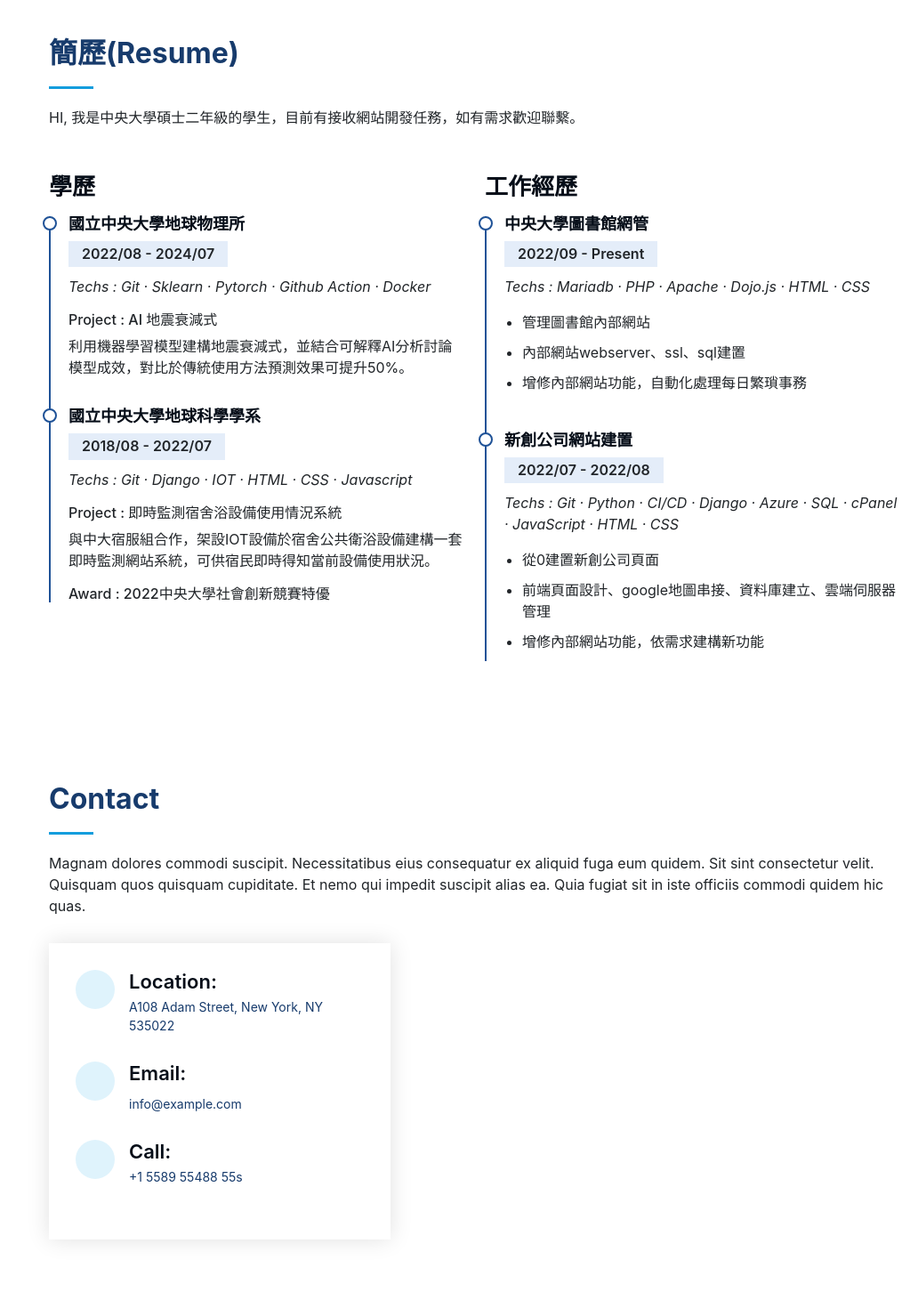
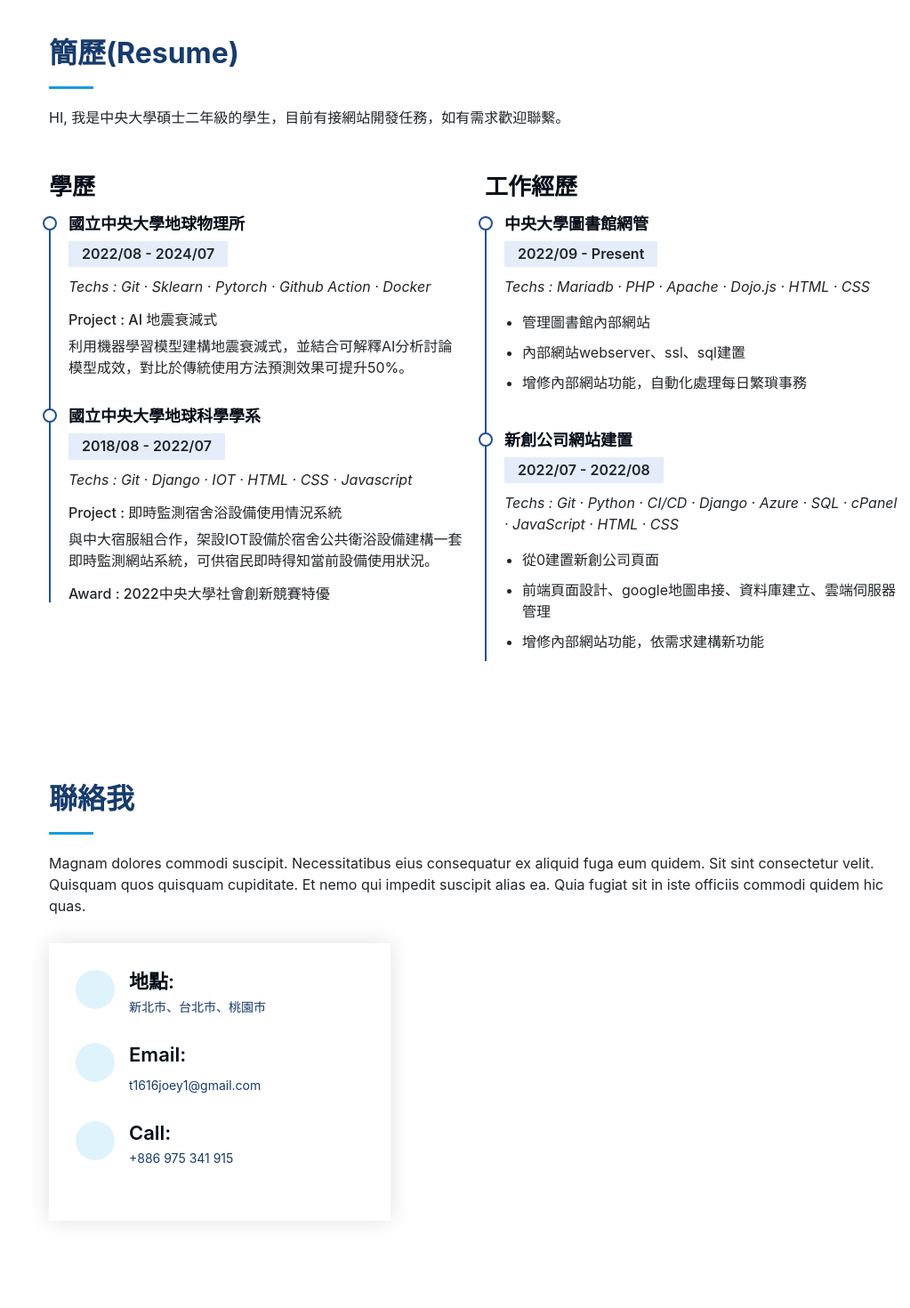
Before and after one commit to badguy361/badguy361.github.io, a React (Create React App) app: page / in a window 1280 px wide. Shown: the part 980-2450 px from the top of the page at 89% size, without its empty margins (257-1280 px from the left). Built offline with nearby package versions, Linux system fonts and the light colour scheme.

Commit message:
split scrollview function

```diff
--- a/src/index.js
+++ b/src/index.js
@@ -18,9 +18,9 @@ root.render(
     <Navbar />
     <ScrollAnimate />
     <HomePage />
-    <AboutPage />
-    <ScrollView />
-    <ContactPage />
+    <ScrollView position={200} content={<AboutPage />}/>
+    <ScrollView position={200} content={<ResumePage />}/>
+    <ScrollView position={200} content={<ContactPage />}/>
     <MyComponent />
     <Filled />
     <Transition />
--- a/src/pages.js
+++ b/src/pages.js
@@ -120,7 +120,7 @@ const ResumePage = () => {
 
           <div className="section-title">
           <h2>簡歷(Resume)</h2>
-          <p>HI, 我是中央大學碩士二年級的學生，目前有接收網站開發任務，如有需求歡迎聯繫。</p>
+          <p>HI, 我是中央大學碩士二年級的學生，目前有接網站開發任務，如有需求歡迎聯繫。</p>
           </div>
 
           <div className="row">
@@ -180,7 +180,7 @@ const ContactPage = () => {
       <div className="container">
 
           <div className="section-title">
-          <h2>Contact</h2>
+          <h2>聯絡我</h2>
           <p>Magnam dolores commodi suscipit. Necessitatibus eius consequatur ex aliquid fuga eum quidem. Sit sint consectetur velit. Quisquam quos quisquam cupiditate. Et nemo qui impedit suscipit alias ea. Quia fugiat sit in iste officiis commodi quidem hic quas.</p>
           </div>
 
@@ -190,20 +190,20 @@ const ContactPage = () => {
               <div className="info">
               <div className="address">
                   <i className="bi bi-geo-alt"></i>
-                  <h4>Location:</h4>
-                  <p>A108 Adam Street, New York, NY 535022</p>
+                  <h4>地點:</h4>
+                  <p>新北市、台北市、桃園市</p>
               </div>
 
               <div className="email">
                   <i className="bi bi-envelope"></i>
                   <h4>Email:</h4>
-                  <p>info@example.com</p>
+                  <p>t1616joey1@gmail.com</p>
               </div>
 
               <div className="phone">
                   <i className="bi bi-phone"></i>
                   <h4>Call:</h4>
-                  <p>+1 5589 55488 55s</p>
+                  <p>+886 975 341 915</p>
               </div>
 
               </div>
@@ -229,12 +229,12 @@ const ScrollAnimate = () => {
   )
 };
 
-const ScrollView = () => {
+const ScrollView = ({position, content}) => {
   const control = useAnimation();
   const [ref, inView] = useInView();
   const boxVariant = {
-    visible: { opacity: 1, scale: 1, transition: { duration: 0.5 } },
-    hidden: { opacity: 0, scale: 0 }
+    visible: { opacity: 1, y: 0 ,transition: { duration: 0.8 } },
+    hidden: { opacity: 0, y: parseInt(position) }
   };
 
   useEffect(() => {
@@ -247,13 +247,12 @@ const ScrollView = () => {
 
   return (
     <motion.div
-      className="box"
       ref={ref}
       variants={boxVariant}
       initial="hidden"
       animate={control}
     >
-      <ResumePage> </ResumePage>
+      {content}
     </motion.div>
   );
 };
```
